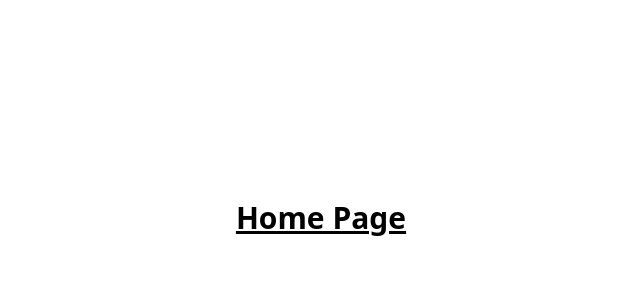
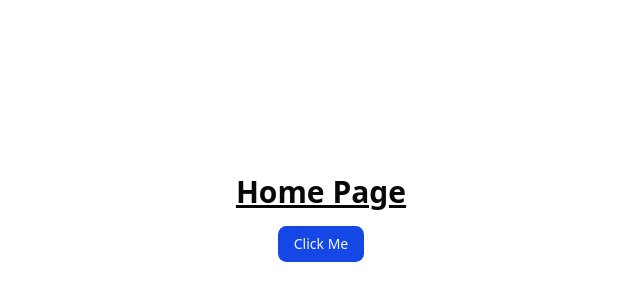
Before and after one commit to Mahmoud-Fares/react-starter, a React (Vite) app: page / in a window 1280 px wide. Shown: the part 182-482 px from the top of the page, without its empty margins (319-959 px from the left). Built offline with nearby package versions, Linux system fonts and the light colour scheme.

Commit message:
feat: :sparkles: add shadcn & update eslint.config

```diff
--- a/eslint.config.js
+++ b/eslint.config.js
@@ -15,7 +15,9 @@
       files: ['**/*.{ts,tsx}'],
       extends: [
          js.configs.recommended,
+         tseslint.configs.recommended,
          tseslint.configs.recommendedTypeChecked,
+         tseslint.configs.stylisticTypeChecked,
          reactHooks.configs.flat.recommended,
          reactRefresh.configs.vite,
       ],
@@ -49,6 +51,10 @@
                allowNumber: false,
                allowNullableObject: false,
             },
+         ],
+         '@typescript-eslint/no-misused-promises': [
+            'error',
+            { checksVoidReturn: { attributes: false } },
          ],
       },
    },
--- a/package.json
+++ b/package.json
@@ -11,10 +11,15 @@
       "format": "prettier src/ --write"
    },
    "dependencies": {
+      "@radix-ui/react-slot": "^1.2.4",
       "@tailwindcss/vite": "^4.1.18",
+      "class-variance-authority": "^0.7.1",
+      "clsx": "^2.1.1",
+      "lucide-react": "^0.562.0",
       "react": "^19.2.3",
       "react-dom": "^19.2.3",
       "react-router-dom": "^7.12.0",
+      "tailwind-merge": "^3.4.0",
       "tailwindcss": "^4.1.18",
       "zod": "^4.3.5"
    },
@@ -36,6 +41,7 @@
       "globals": "^17.0.0",
       "prettier": "^3.7.4",
       "prettier-plugin-tailwindcss": "^0.7.2",
+      "tw-animate-css": "^1.4.0",
       "typescript": "~5.9.3",
       "typescript-eslint": "^8.51.0",
       "vite": "^7.3.0"
--- a/src/app/pages/home.tsx
+++ b/src/app/pages/home.tsx
@@ -1,7 +1,10 @@
+import { Button } from '@/shared/components/ui/button';
+
 export default function Home() {
    return (
-      <div className='flex h-screen w-full flex-col items-center justify-center'>
+      <div className='flex h-screen w-full flex-col items-center justify-center gap-4'>
          <h1 className='text-3xl font-bold underline'>Home Page</h1>
+         <Button>Click Me</Button>
       </div>
    );
 }
--- a/src/app/pages/not-found.tsx
+++ b/src/app/pages/not-found.tsx
@@ -1,4 +1,6 @@
 import { useNavigate } from 'react-router-dom';
+
+import { Button } from '@/shared/components/ui/button';
 
 export default function NotFound() {
    const navigate = useNavigate();
@@ -13,13 +15,13 @@
                The page you are looking for does not exist
             </p>
             <div className='flex justify-center gap-4 pt-4'>
-               <button
+               <Button
                   onClick={() =>
-                     void navigate('/', { replace: true, viewTransition: true })
+                     navigate('/', { replace: true, viewTransition: true })
                   }
                >
                   Go Home
-               </button>
+               </Button>
             </div>
          </div>
       </div>
--- a/src/index.css
+++ b/src/index.css
@@ -1 +1,123 @@
 @import 'tailwindcss';
+@import 'tw-animate-css';
+
+@custom-variant dark (&:is(.dark *));
+
+@theme inline {
+   --radius-sm: calc(var(--radius) - 4px);
+   --radius-md: calc(var(--radius) - 2px);
+   --radius-lg: var(--radius);
+   --radius-xl: calc(var(--radius) + 4px);
+   --radius-2xl: calc(var(--radius) + 8px);
+   --radius-3xl: calc(var(--radius) + 12px);
+   --radius-4xl: calc(var(--radius) + 16px);
+   --color-background: var(--background);
+   --color-foreground: var(--foreground);
+   --color-card: var(--card);
+   --color-card-foreground: var(--card-foreground);
+   --color-popover: var(--popover);
+   --color-popover-foreground: var(--popover-foreground);
+   --color-primary: var(--primary);
+   --color-primary-foreground: var(--primary-foreground);
+   --color-secondary: var(--secondary);
+   --color-secondary-foreground: var(--secondary-foreground);
+   --color-muted: var(--muted);
+   --color-muted-foreground: var(--muted-foreground);
+   --color-accent: var(--accent);
+   --color-accent-foreground: var(--accent-foreground);
+   --color-destructive: var(--destructive);
+   --color-border: var(--border);
+   --color-input: var(--input);
+   --color-ring: var(--ring);
+   --color-chart-1: var(--chart-1);
+   --color-chart-2: var(--chart-2);
+   --color-chart-3: var(--chart-3);
+   --color-chart-4: var(--chart-4);
+   --color-chart-5: var(--chart-5);
+   --color-sidebar: var(--sidebar);
+   --color-sidebar-foreground: var(--sidebar-foreground);
+   --color-sidebar-primary: var(--sidebar-primary);
+   --color-sidebar-primary-foreground: var(--sidebar-primary-foreground);
+   --color-sidebar-accent: var(--sidebar-accent);
+   --color-sidebar-accent-foreground: var(--sidebar-accent-foreground);
+   --color-sidebar-border: var(--sidebar-border);
+   --color-sidebar-ring: var(--sidebar-ring);
+}
+
+:root {
+   --radius: 0.65rem;
+   --background: oklch(1 0 0);
+   --foreground: oklch(0.141 0.005 285.823);
+   --card: oklch(1 0 0);
+   --card-foreground: oklch(0.141 0.005 285.823);
+   --popover: oklch(1 0 0);
+   --popover-foreground: oklch(0.141 0.005 285.823);
+   --primary: oklch(0.488 0.243 264.376);
+   --primary-foreground: oklch(0.97 0.014 254.604);
+   --secondary: oklch(0.967 0.001 286.375);
+   --secondary-foreground: oklch(0.21 0.006 285.885);
+   --muted: oklch(0.967 0.001 286.375);
+   --muted-foreground: oklch(0.552 0.016 285.938);
+   --accent: oklch(0.967 0.001 286.375);
+   --accent-foreground: oklch(0.21 0.006 285.885);
+   --destructive: oklch(0.577 0.245 27.325);
+   --border: oklch(0.92 0.004 286.32);
+   --input: oklch(0.92 0.004 286.32);
+   --ring: oklch(0.708 0 0);
+   --chart-1: oklch(0.809 0.105 251.813);
+   --chart-2: oklch(0.623 0.214 259.815);
+   --chart-3: oklch(0.546 0.245 262.881);
+   --chart-4: oklch(0.488 0.243 264.376);
+   --chart-5: oklch(0.424 0.199 265.638);
+   --sidebar: oklch(0.985 0 0);
+   --sidebar-foreground: oklch(0.141 0.005 285.823);
+   --sidebar-primary: oklch(0.546 0.245 262.881);
+   --sidebar-primary-foreground: oklch(0.97 0.014 254.604);
+   --sidebar-accent: oklch(0.967 0.001 286.375);
+   --sidebar-accent-foreground: oklch(0.21 0.006 285.885);
+   --sidebar-border: oklch(0.92 0.004 286.32);
+   --sidebar-ring: oklch(0.708 0 0);
+}
+
+.dark {
+   --background: oklch(0.141 0.005 285.823);
+   --foreground: oklch(0.985 0 0);
+   --card: oklch(0.21 0.006 285.885);
+   --card-foreground: oklch(0.985 0 0);
+   --popover: oklch(0.21 0.006 285.885);
+   --popover-foreground: oklch(0.985 0 0);
+   --primary: oklch(0.488 0.243 264.376);
+   --primary-foreground: oklch(0.97 0.014 254.604);
+   --secondary: oklch(0.274 0.006 286.033);
+   --secondary-foreground: oklch(0.985 0 0);
+   --muted: oklch(0.274 0.006 286.033);
+   --muted-foreground: oklch(0.705 0.015 286.067);
+   --accent: oklch(0.274 0.006 286.033);
+   --accent-foreground: oklch(0.985 0 0);
+   --destructive: oklch(0.704 0.191 22.216);
+   --border: oklch(1 0 0 / 10%);
+   --input: oklch(1 0 0 / 15%);
+   --ring: oklch(0.556 0 0);
+   --chart-1: oklch(0.809 0.105 251.813);
+   --chart-2: oklch(0.623 0.214 259.815);
+   --chart-3: oklch(0.546 0.245 262.881);
+   --chart-4: oklch(0.488 0.243 264.376);
+   --chart-5: oklch(0.424 0.199 265.638);
+   --sidebar: oklch(0.21 0.006 285.885);
+   --sidebar-foreground: oklch(0.985 0 0);
+   --sidebar-primary: oklch(0.623 0.214 259.815);
+   --sidebar-primary-foreground: oklch(0.97 0.014 254.604);
+   --sidebar-accent: oklch(0.274 0.006 286.033);
+   --sidebar-accent-foreground: oklch(0.985 0 0);
+   --sidebar-border: oklch(1 0 0 / 10%);
+   --sidebar-ring: oklch(0.439 0 0);
+}
+
+@layer base {
+   * {
+      @apply border-border outline-ring/50;
+   }
+   body {
+      @apply bg-background text-foreground;
+   }
+}
--- a/src/shared/components/error-boundary.tsx
+++ b/src/shared/components/error-boundary.tsx
@@ -1,4 +1,6 @@
 import { useNavigate, useRouteError } from 'react-router-dom';
+
+import { Button } from '@/shared/components/ui/button';
 
 export default function ErrorBoundary() {
    const error = useRouteError();
@@ -18,19 +20,19 @@
             </p>
 
             <div className='flex justify-center gap-4'>
-               <button
+               <Button
                   onClick={() => window.location.assign(window.location.origin)}
                >
                   Refresh
-               </button>
+               </Button>
 
-               <button
+               <Button
                   onClick={() =>
-                     void navigate('/', { replace: true, viewTransition: true })
+                     navigate('/', { replace: true, viewTransition: true })
                   }
                >
                   Go Home
-               </button>
+               </Button>
             </div>
          </div>
       </div>
--- /dev/null
+++ b/src/shared/components/ui/button.tsx
@@ -0,0 +1,63 @@
+import * as React from 'react';
+
+import { Slot } from '@radix-ui/react-slot';
+import { type VariantProps, cva } from 'class-variance-authority';
+
+import { cn } from '@/shared/lib/utils';
+
+const buttonVariants = cva(
+   "inline-flex items-center justify-center gap-2 whitespace-nowrap rounded-md text-sm font-medium transition-all disabled:pointer-events-none disabled:opacity-50 [&_svg]:pointer-events-none [&_svg:not([class*='size-'])]:size-4 shrink-0 [&_svg]:shrink-0 outline-none focus-visible:border-ring focus-visible:ring-ring/50 focus-visible:ring-[3px] aria-invalid:ring-destructive/20 dark:aria-invalid:ring-destructive/40 aria-invalid:border-destructive",
+   {
+      variants: {
+         variant: {
+            default: 'bg-primary text-primary-foreground hover:bg-primary/90',
+            destructive:
+               'bg-destructive text-white hover:bg-destructive/90 focus-visible:ring-destructive/20 dark:focus-visible:ring-destructive/40 dark:bg-destructive/60',
+            outline:
+               'border bg-background shadow-xs hover:bg-accent hover:text-accent-foreground dark:bg-input/30 dark:border-input dark:hover:bg-input/50',
+            secondary:
+               'bg-secondary text-secondary-foreground hover:bg-secondary/80',
+            ghost: 'hover:bg-accent hover:text-accent-foreground dark:hover:bg-accent/50',
+            link: 'text-primary underline-offset-4 hover:underline',
+         },
+         size: {
+            default: 'h-9 px-4 py-2 has-[>svg]:px-3',
+            sm: 'h-8 rounded-md gap-1.5 px-3 has-[>svg]:px-2.5',
+            lg: 'h-10 rounded-md px-6 has-[>svg]:px-4',
+            icon: 'size-9',
+            'icon-sm': 'size-8',
+            'icon-lg': 'size-10',
+         },
+      },
+      defaultVariants: {
+         variant: 'default',
+         size: 'default',
+      },
+   }
+);
+
+function Button({
+   className,
+   variant = 'default',
+   size = 'default',
+   asChild = false,
+   ...props
+}: React.ComponentProps<'button'> &
+   VariantProps<typeof buttonVariants> & {
+      asChild?: boolean;
+   }) {
+   const Comp = asChild ? Slot : 'button';
+
+   return (
+      <Comp
+         data-slot='button'
+         data-variant={variant}
+         data-size={size}
+         className={cn(buttonVariants({ variant, size, className }))}
+         {...props}
+      />
+   );
+}
+
+// eslint-disable-next-line react-refresh/only-export-components
+export { Button, buttonVariants };
--- /dev/null
+++ b/src/shared/lib/utils.ts
@@ -0,0 +1,6 @@
+import { type ClassValue, clsx } from 'clsx';
+import { twMerge } from 'tailwind-merge';
+
+export function cn(...inputs: ClassValue[]) {
+   return twMerge(clsx(inputs));
+}
```
Also changed, not shown: components.json (added), 1 other file (tests, documents, lock files or other folders).
